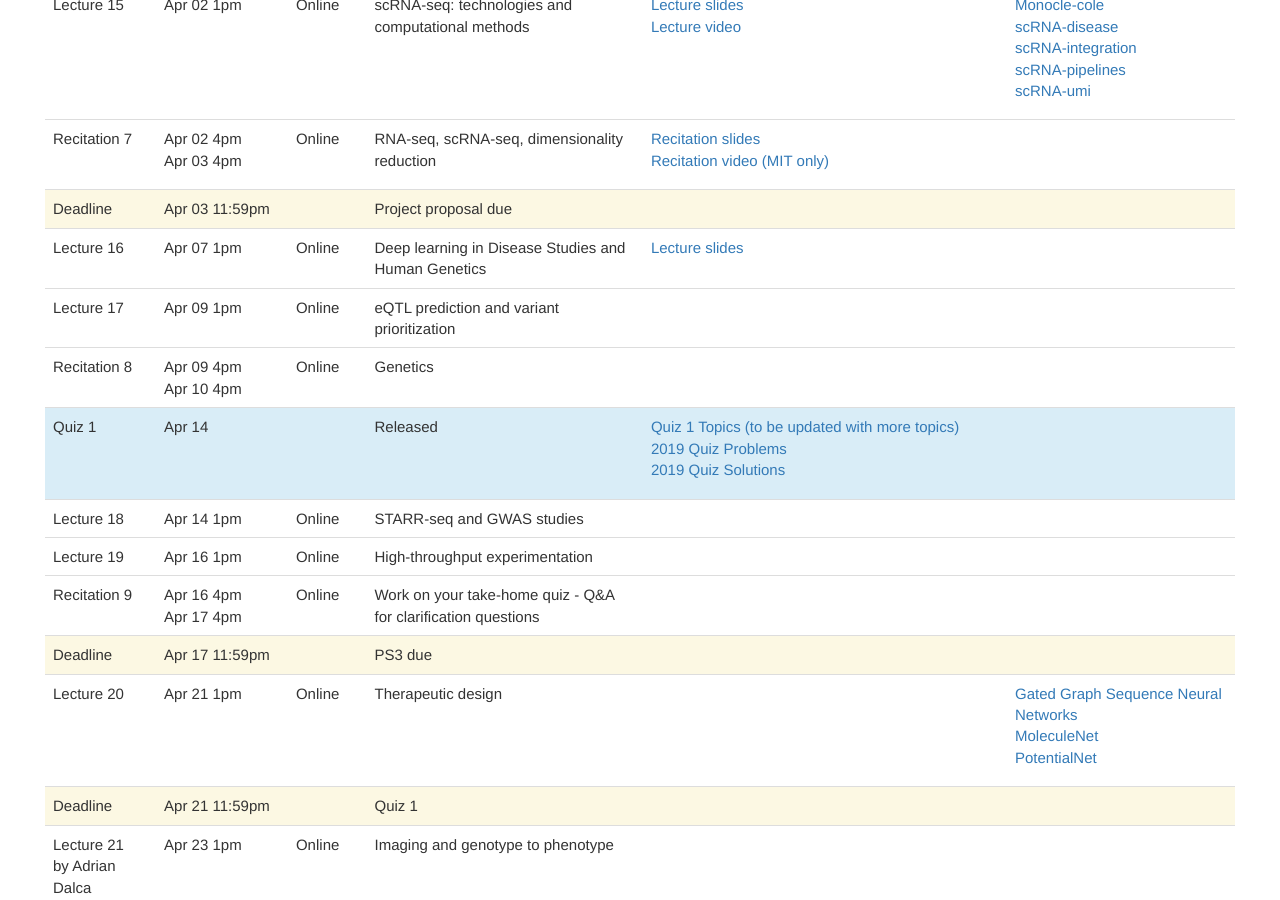
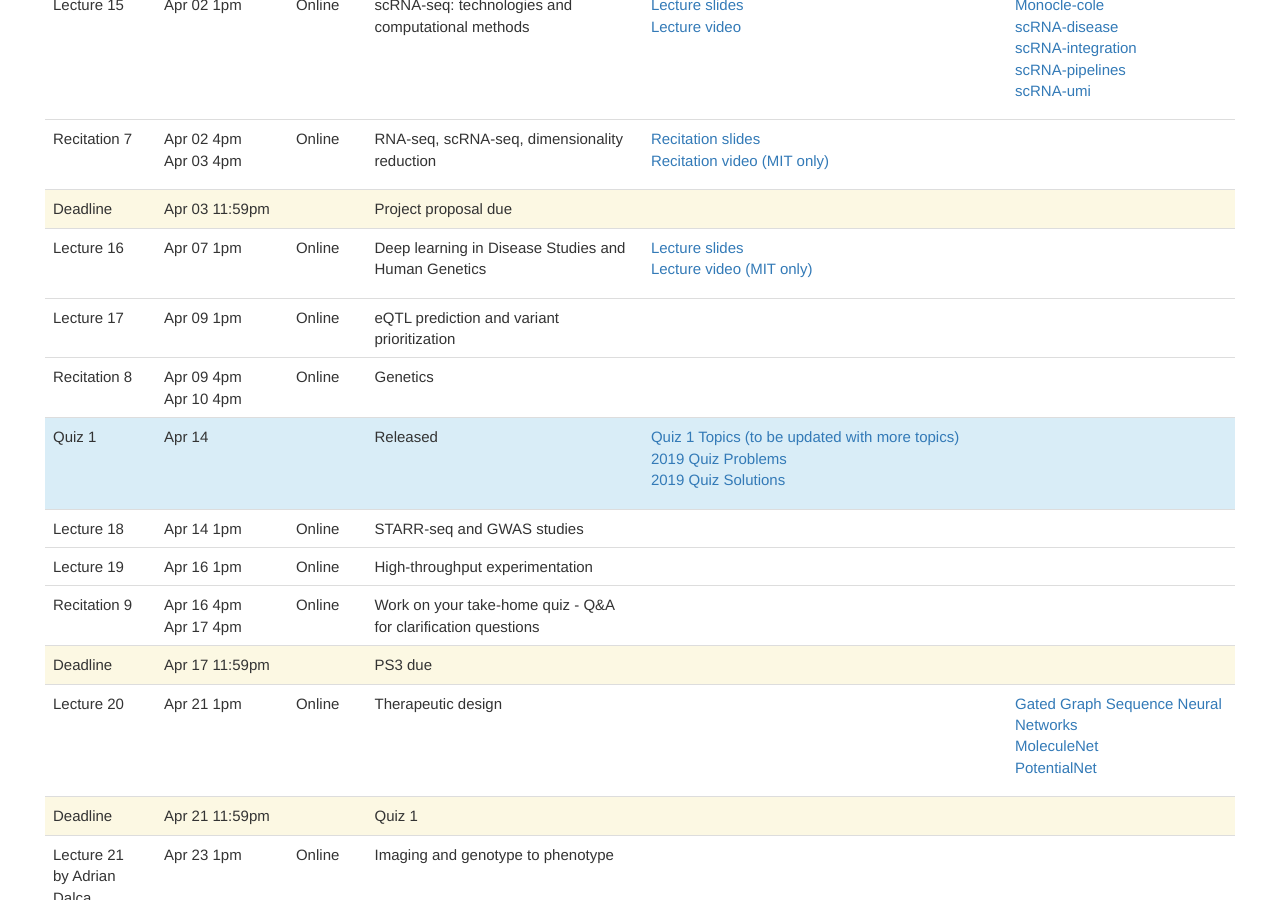
Before and after one commit to mit6874/mit6874.github.io, a Jekyll site: the page built from index.html, in a window 1280 px wide and 900 px high, scrolled down 2887 px. Built offline with Jekyll 4.4.1, drawn with Linux system fonts in a browser that asks for light colours; nearby versions of some CDN libraries.

Commit message:
L16 video

```diff
--- a/index.html
+++ b/index.html
@@ -468,6 +468,7 @@
             <td>
                 <ul>
                     <li><a href="assets/sp2020/slides/L16_GeneticsVariation.pdf">Lecture slides</a></li>
+                    <li><a href="https://mit.zoom.us/rec/share/-clTcJHL7mhJRoHC932AXv55TpS0X6a8hnUb-PQJyR64ztloCITeHWq9FZucT5Qi?startTime=1586279141000">Lecture video (MIT only)</a></li>
                 </ul>
             </td>
             <td>
```
